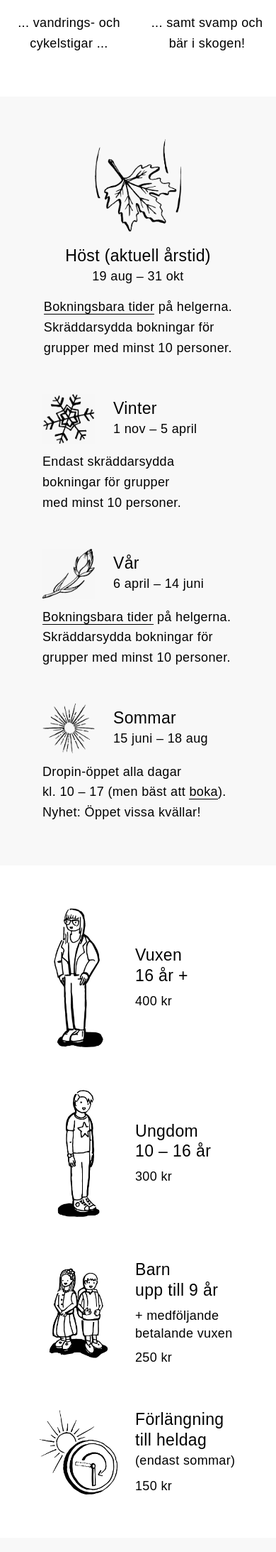
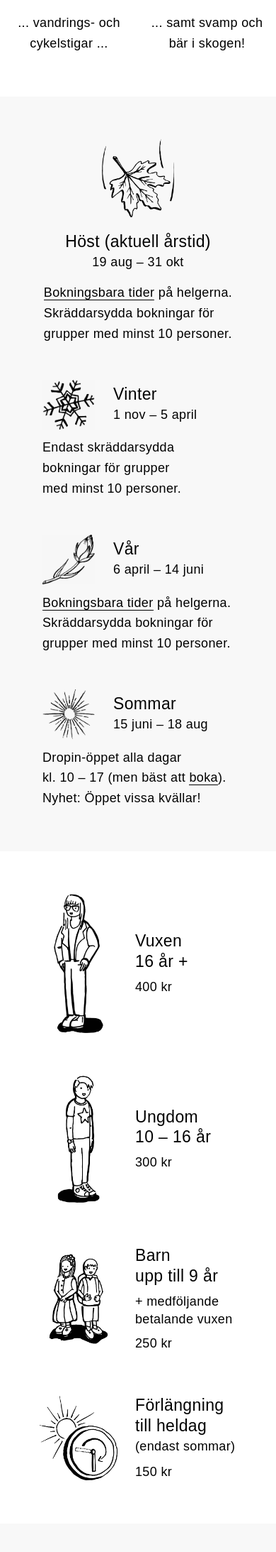
Before and after one commit to aventyrsupplevelser/aventyrsupplevelser.github.io, a Jekyll site: the page built from sorsjon/index.html, in a window 390 px wide. Shown: the part 2616-4802 px from the top of the page at 71% size. Built offline with Jekyll 4.4.1, drawn with Linux system fonts in a browser that asks for light colours.

Commit message:
oppettider img size

```diff
--- a/_layouts/sorsjon.html
+++ b/_layouts/sorsjon.html
@@ -465,7 +465,7 @@
 
 				.fall img {
 					margin: 0 auto;
-					height: 160px !important;
+					height: 140px !important;
 					padding-bottom: 20px;
 				}
 
@@ -902,7 +902,7 @@
 				}
 
 				.fall img {
-					height: 130px !important;
+					height: 110px !important;
 				}
 
 				.mobilebr {
```
